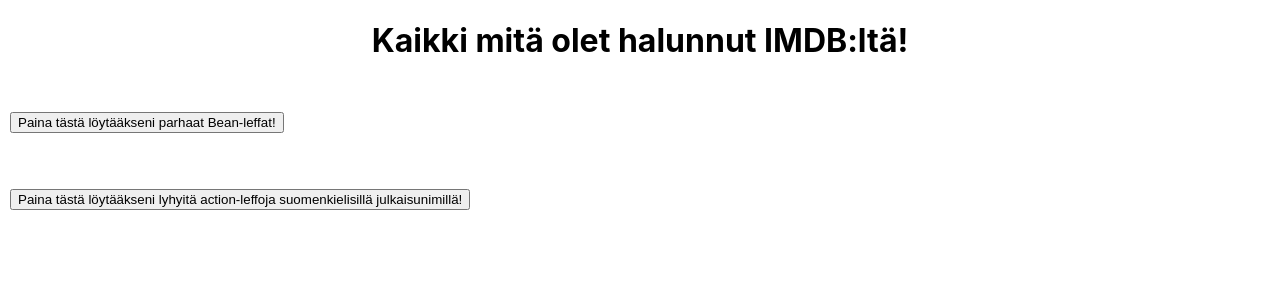
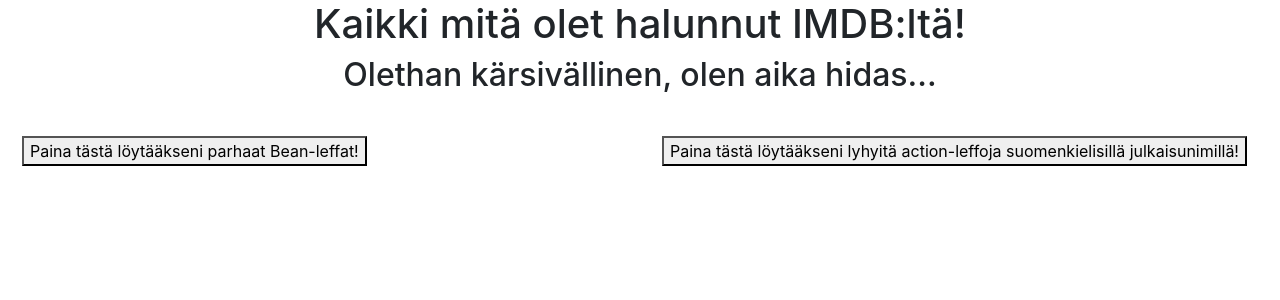
Before and after one commit to jonim-git/imdb-assignment, a React (Create React App) app: page / in a window 1280 px wide. Shown: the top 300 px of the page. Built offline with nearby package versions, Linux system fonts and the light colour scheme.

Commit message:
typo fix

```diff
--- a/public/index.html
+++ b/public/index.html
@@ -1,14 +1,14 @@
 <!DOCTYPE html>
 <html lang="en">
+
 <head>
   <meta charset="utf-8" />
   <link rel="icon" href="%PUBLIC_URL%/favicon.ico" />
   <meta name="viewport" content="width=device-width, initial-scale=1" />
   <meta name="theme-color" content="#000000" />
-    <meta
-      name="description"
-      content="Web site created using create-react-app"
-    />
+  <meta name="description" content="Web site created using create-react-app" />
+  <link href="https://cdn.jsdelivr.net/npm/bootstrap@5.1.0/dist/css/bootstrap.min.css" rel="stylesheet"
+    integrity="sha384-KyZXEAg3QhqLMpG8r+8fhAXLRk2vvoC2f3B09zVXn8CA5QIVfZOJ3BCsw2P0p/We" crossorigin="anonymous">
   <link rel="apple-touch-icon" href="%PUBLIC_URL%/logo192.png" />
   <!--
       manifest.json provides metadata used when your web app is installed on a
@@ -26,6 +26,7 @@
     -->
   <title>React App</title>
 </head>
+
 <body>
   <noscript>You need to enable JavaScript to run this app.</noscript>
   <div id="root"></div>
@@ -39,5 +40,9 @@
       To begin the development, run `npm start` or `yarn start`.
       To create a production bundle, use `npm run build` or `yarn build`.
     -->
+  <script src="https://cdn.jsdelivr.net/npm/bootstrap@5.1.1/dist/js/bootstrap.bundle.min.js"
+    integrity="sha384-/bQdsTh/da6pkI1MST/rWKFNjaCP5gBSY4sEBT38Q/9RBh9AH40zEOg7Hlq2THRZ"
+    crossorigin="anonymous"></script>
+
 </body>
 </html>
--- a/src/App.js
+++ b/src/App.js
@@ -38,6 +38,7 @@
   return (
     <div className='container-fluid'>
       <h1 id="center">Kaikki mitä olet halunnut IMDB:ltä!</h1>
+      <h2 id="center">Olethan kärsivällinen, olen aika hidas...</h2>
       <div className="row">
         <div className="col-6">
       <br />
```
Lines whose indentation alone changed are shown as unchanged.
